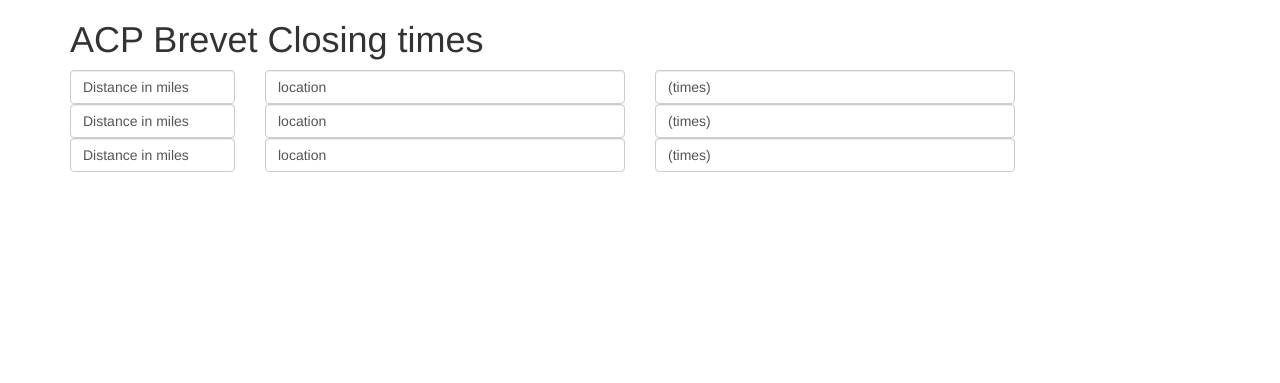
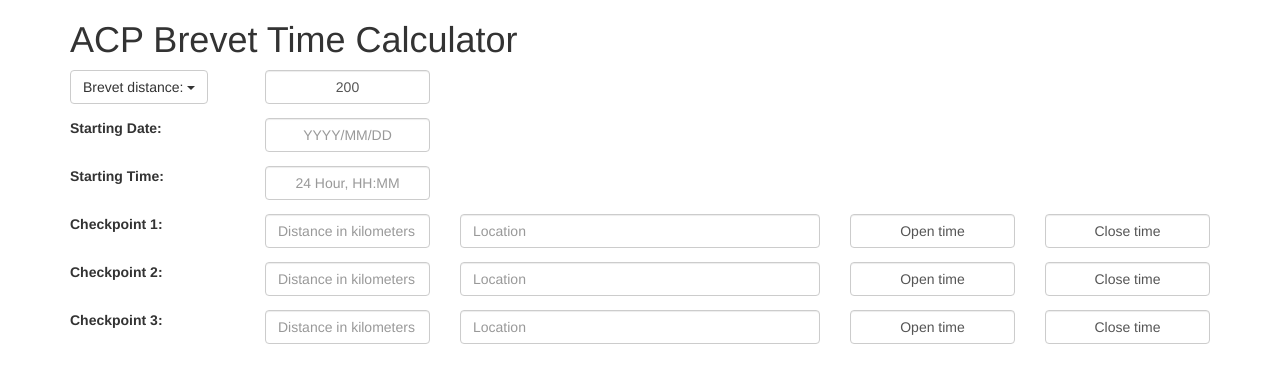
Before and after one commit to hkhamm/ajax, a Flask app: page / in a window 1280 px wide. Shown: the top 383 px of the page. Run offline with Flask 2, Linux system fonts and the light colour scheme; some libraries are stand-ins or nearby versions.

Commit message:
makefile, readme, handle distances <= 200

```diff
--- a/app.py
+++ b/app.py
@@ -9,6 +9,7 @@
 from flask import request
 from flask import url_for
 from flask import jsonify # For AJAX transactions
+from flask import flash
 
 import json
 import logging
@@ -21,10 +22,7 @@
 # Our own module
 # import acp_limits
 
-
-###
 # Globals
-###
 app = flask.Flask(__name__)
 import CONFIG
 
@@ -33,11 +31,10 @@
 app.debug=CONFIG.DEBUG
 app.logger.setLevel(logging.DEBUG)
 
+messages = []
 
-###
+
 # Pages
-###
-
 @app.route("/")
 @app.route("/index")
 @app.route("/calc")
@@ -49,43 +46,67 @@
 @app.errorhandler(404)
 def page_not_found(error):
     app.logger.debug("Page not found")
-    flask.session['linkback'] =  flask.url_for("calc")
+    flask.session['linkback'] = flask.url_for("index")
     return flask.render_template('page_not_found.html'), 404
 
 
-###############
-#
-# AJAX request handlers
-#   These return JSON, rather than rendering pages.
-#
-###############
+# AJAX request handlers. These return JSON, rather than rendering pages.
 @app.route("/_calc_times")
 def calc_times():
-  """
-  Calculates open/close times from miles, using rules
-  described at http://www.rusa.org/octime_alg.html.
-  Expects one URL-encoded argument, the number of miles.
-  """
-  app.logger.debug("Got a JSON request");
-  miles = request.args.get('miles', 0, type=int)
-  return jsonify(result=miles * 2)
+    """
+    Calculates open/close times from miles, using rules
+    described at http://www.rusa.org/octime_alg.html.
+    Expects one URL-encoded argument, the number of kilometers.
+    """
+    app.logger.debug("Got a JSON request");
 
-#################
-#
+    data = {}
+    data['distance'] = request.args.get('distance', 0, type=int)
+    data['start_time'] = request.args.get('start_time', 0, type=str)
+    data['start_date'] = request.args.get('start_date', 0, type=str)
+    data['checkpoint'] = request.args.get('checkpoint', 0, type=int)
+    data['speeds'] = {
+      '200': {'min': 15, 'max': 34},
+      '400': {'min': 15, 'max': 32},
+      '600': {'min': 15, 'max': 30},
+      '1000': {'min': 11.428, 'max': 28},
+      '1300': {'min': 13.333, 'max': 26},
+    }
+
+    open_time = get_datetime(data, 'max')
+    close_time = get_datetime(data, 'min')
+
+    if open_time == data['checkpoint']:
+        open_time = 'Error'
+    if close_time == data['checkpoint']:
+        close_time = 'Error'
+
+    return jsonify(open_time=open_time, close_time=close_time)
+
+
+# Other Functions
+def get_datetime(data, speed):
+    speeds = data['speeds']
+    distance = data['distance']
+    checkpoint = data['checkpoint']
+    start_date = data['start_date']
+    start_time = data['start_time']
+
+    # TODO handle other distances
+
+    if distance <= 200:
+        total = checkpoint/speeds['200'][speed]
+        hours = int(total)
+        mins = int((total - hours) * 60)
+        time = "{} {}".format(start_date, start_time)
+        datetime = arrow.get(time, 'YYYY/M/D HH:mm').replace(hours=+hours,
+                                                             minutes=+mins)
+        return datetime.format('YYYY/MM/DD HH:mm')
+
+
 # Functions used within the templates
-#
-#################
-
-@app.template_filter( 'fmtdate' )
-def format_arrow_date( date ):
-    try:
-        normal = arrow.get( date )
-        return normal.format("ddd MM/DD/YYYY")
-    except:
-        return "(bad date)"
-
-@app.template_filter( 'fmttime' )
-def format_arrow_time( time ):
+@app.template_filter('fmttime')
+def format_arrow_time(time):
     try:
         normal = arrow.get( date )
         return normal.format("hh:mm")
@@ -93,8 +114,13 @@
         return "(bad time)"
 
 
-
-#############
+@app.template_filter('fmtdate')
+def format_arrow_date(date):
+    try:
+        normal = arrow.get( date )
+        return normal.format("ddd MM/DD/YYYY")
+    except:
+        return "(bad date)"
 
 
 if __name__ == "__main__":
--- a/static/css/calc.css
+++ b/static/css/calc.css
@@ -5,3 +5,7 @@
  * These should not conflict with bootstrap's CSS, but they may
  * add more specific styles.
  */
+
+.center {
+  text-align: center;
+}
--- a/templates/calc.html
+++ b/templates/calc.html
@@ -1,6 +1,6 @@
 <!DOCTYPE HTML PUBLIC "-//IETF//DTD HTML//EN">
 <html> <head>
-<title>ACP Controle Times</title>
+<title>ACP checkpoint Times</title>
 
   <!-- 'viewport' is used by bootstrap to respond to device size -->
   <meta name="viewport" content="width=device-width, initial-scale=1">
@@ -29,7 +29,7 @@
 <!-- bootstrap requires a 'container' div around content -->
 <div class="container">
 
-<h1>ACP Brevet Closing times</h1>
+<h1>ACP Brevet Time Calculator</h1>
 
   <!--
   -- If there are any warnings or other messages from a prior
@@ -50,46 +50,109 @@
 {% endwith %}
 
 <!-- Design on bootstrap grid -->
+
 <form role="form">
   <div class="row">
     <div class="col-md-2">
-    <input type="text" class="form-control"
-     name="miles" value="Distance in miles"/>
+      <div class="dropdown">
+          <button class="btn btn-default dropdown-toggle" type="button"
+            data-toggle="dropdown">
+            Brevet distance:
+            <span class="caret"></span>
+          </button>
+          <ul class="dropdown-menu" id="distances">
+            <li><a href="#">200</a></li>
+            <li><a href="#">300</a></li>
+            <li><a href="#">400</a></li>
+            <li><a href="#">600</a></li>
+            <li><a href="#">1000</a></li>
+          </ul>
+      </div>
+    </div>
+    <div class="col-md-2">
+      <span class="distance_field form-control center" name="distance">
+        200
+      </span>
+    </div>
+  </div>
+</form>
+
+<form role="form">
+  <div class="row">
+    <div class="col-md-2"><strong>Starting Date:</strong></div>
+    <div class="col-md-2">
+      <input type="text" class="form-control center" name="start_date"
+        placeholder="YYYY/MM/DD"/>
+    </div>
+  </div>
+</form>
+
+<form role="form">
+  <div class="row">
+    <div class="col-md-2"><strong>Starting Time:</strong></div>
+    <div class="col-md-2">
+      <input type="text" class="form-control center" name="start_time"
+        placeholder="24 Hour, HH:MM"/>
+    </div>
+  </div>
+</form>
+
+<form role="form">
+<div class="row">
+  <div class="col-md-2"><strong>Checkpoint 1:</strong></div>
+  <div class="col-md-2">
+    <input type="text" class="form-control" name="checkpoint"
+      placeholder="Distance in kilometers"/>
   </div>
   <div class="col-md-4">
-    <input type="text" class="form-control"
-      name="location" value="location" />
+    <input type="text" class="form-control" name="location"
+      placeholder="Location"/>
+  </div>
+  <div class="col-md-2">
+    <span class="open_field form-control center">Open time</span>
+  </div>
+  <div class="col-md-2">
+    <span class="close_field form-control center">Close time</span>
+  </div>
+</div>
+</form>
+
+<form role="form">
+<div class="row">
+  <div class="col-md-2"><strong>Checkpoint 2:</strong></div>
+  <div class="col-md-2">
+    <input type="text" class="form-control" name="checkpoint"
+      placeholder="Distance in kilometers"/>
   </div>
   <div class="col-md-4">
-    <span class="times form-control">(times)</span>
+    <input type="text" class="form-control" name="location"
+      placeholder="Location"/>
+  </div>
+  <div class="col-md-2">
+    <span class="open_field form-control center">Open time</span>
+  </div>
+  <div class="col-md-2">
+    <span class="close_field form-control center">Close time</span>
   </div>
 </div>
+</form>
 
+<form role="form">
 <div class="row">
+  <div class="col-md-2"><strong>Checkpoint 3:</strong></div>
   <div class="col-md-2">
-    <input type="text" class="form-control"
-     name="miles" value="Distance in miles"/>
+    <input type="text" class="form-control" name="checkpoint"
+      placeholder="Distance in kilometers"/>
   </div>
   <div class="col-md-4">
-    <input type="text" class="form-control"
-      name="location" value="location" />
+    <input type="text" class="form-control" name="location"
+      placeholder="Location"/>
   </div>
-  <div class="col-md-4">
-    <span class="times form-control">(times)</span>
+  <div class="col-md-2">
+    <span class="open_field form-control center">Open time</span>
   </div>
-</div>
-
-<div class="row">
   <div class="col-md-2">
-    <input type="text" class="form-control"
-     name="miles" value="Distance in miles"/>
-  </div>
-  <div class="col-md-4">
-    <input type="text" class="form-control"
-      name="location" value="location" />
-  </div>
-  <div class="col-md-4">
-    <span class="times form-control">(times)</span>
+    <span class="close_field form-control center">Close time</span>
   </div>
 </div>
 </form>
@@ -101,13 +164,22 @@
   $(document).ready(function() {
    // Do the following when the page is finished loading
 
-      // When a field named 'miles' is changed ...
-      $('input[name="miles"]').change(
-          // ... execute this function
-          function() {
-              var e_miles = $(this).val();
+      // TODO autofill times on start_time and start_date change
+      // TODO use jinja2 to autocreate addition checkpoints? or just add more
 
-              var target = $(this).parents(".row").find(".times");
+      $('#distances li').on('click', function() {
+          var distance = $(this).parents(".row").find(".distance_field");
+          distance.text($(this).text());
+      });
+
+      $('input[name="checkpoint"]').change(function() {
+          var checkpoint = $(this).val();
+          var open_field = $(this).parents(".row").find(".open_field");
+          var close_field = $(this).parents(".row").find(".close_field");
+
+          var start_time = $('input[name="start_time"]').val();
+          var start_date = $('input[name="start_date"]').val();
+          var distance = $('span[name="distance"]').text();
 
           // DEBUG: How do I replace the 'times' field?
           // alert("Content of the field I want to change: " +
@@ -116,16 +188,16 @@
           // AJAX request
           $.getJSON($SCRIPT_ROOT + '/_calc_times',
               // The object to pass to the server
-                  { miles: e_miles },
+              {checkpoint: checkpoint, distance: distance, start_time: start_time, start_date: start_date},
               // The function to call with the response
               function(data) {
-                     var times = data.result;
+                 var open_time = data.open_time;
+                 var close_time = data.close_time;
                  // alert("Got a response: " +  times);
-                     target.text(times);
+                 open_field.text(open_time);
+                 close_field.text(close_time);
               }); // End of the call to getJSON
       });  // End of the function to be called when field changes
-
-
   });   // end of what we do on document ready
 
 </script>
```
Also changed, not shown: README.md, 1 other file. Lines whose indentation alone changed are shown as unchanged.
